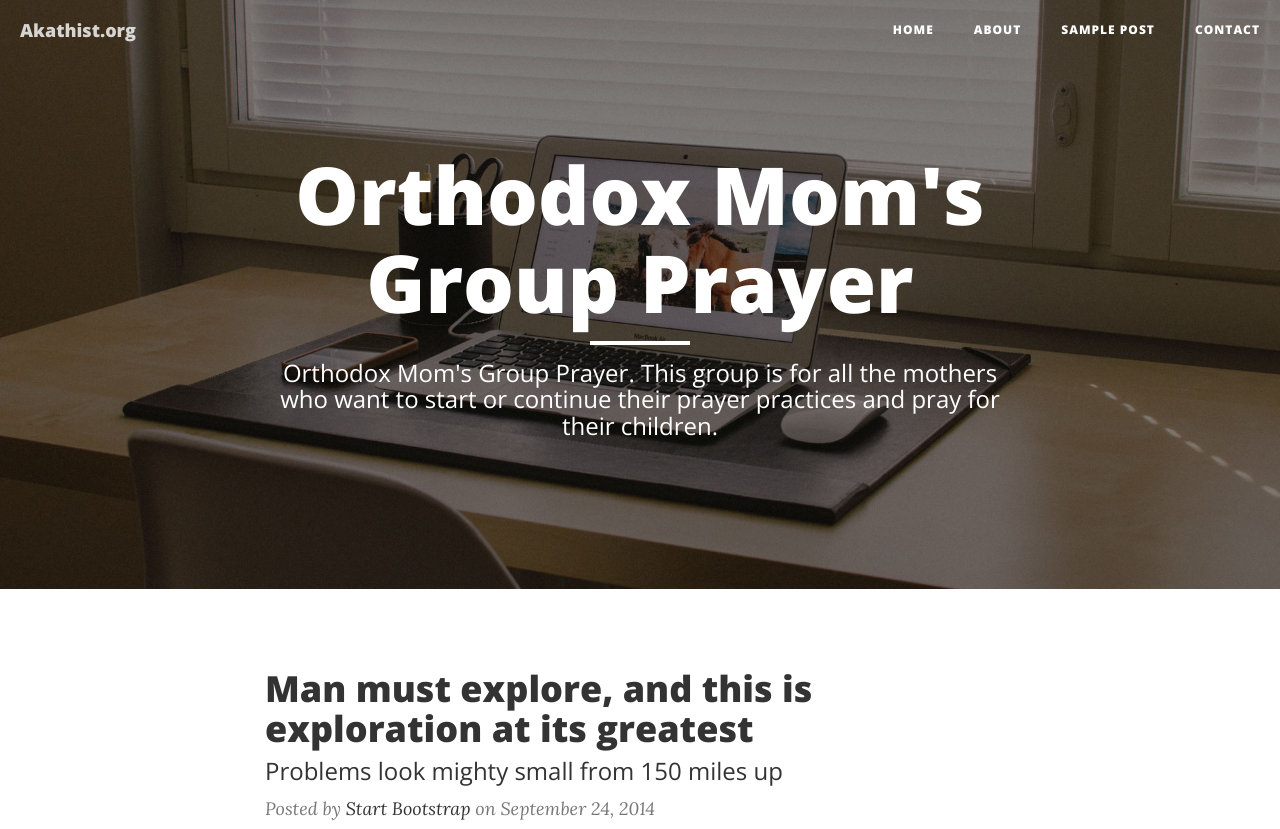
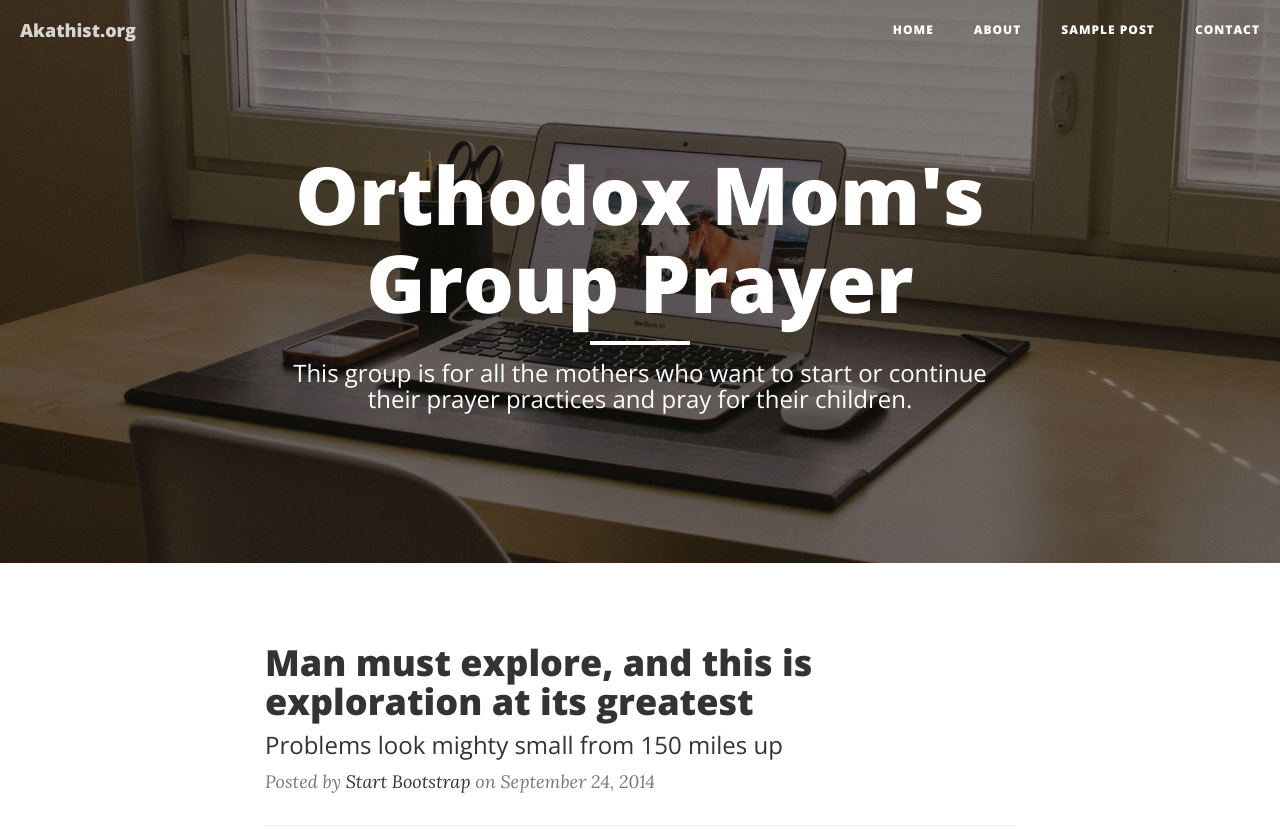
Before and after one commit to olenakey/akathist.github.io, a website: page index.html in a window 1280 px wide. Shown: the top 829 px of the page. Drawn offline with nearby package versions, Linux system fonts and the light colour scheme.

Commit message:
Update index.html

```diff
--- a/index.html
+++ b/index.html
@@ -76,7 +76,7 @@
                     <div class="site-heading">
                         <h1>Orthodox Mom's Group Prayer</h1>
                         <hr class="small">
-                        <span class="subheading">Orthodox Mom's Group Prayer. This group is for all the mothers who want to start or continue their prayer practices and pray for their children.</span>
+                        <span class="subheading">This group is for all the mothers who want to start or continue their prayer practices and pray for their children.</span>
                     </div>
                 </div>
             </div>
```
